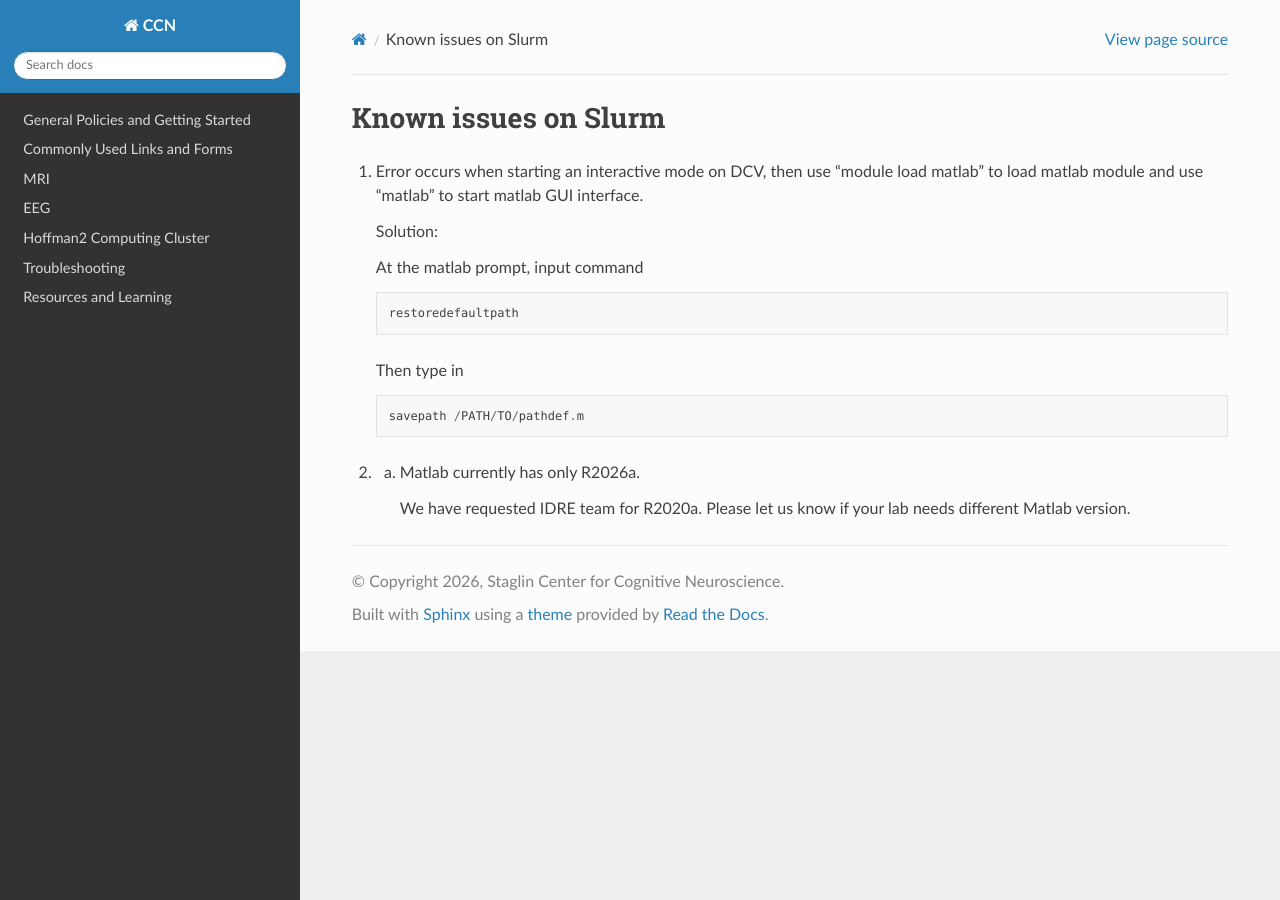
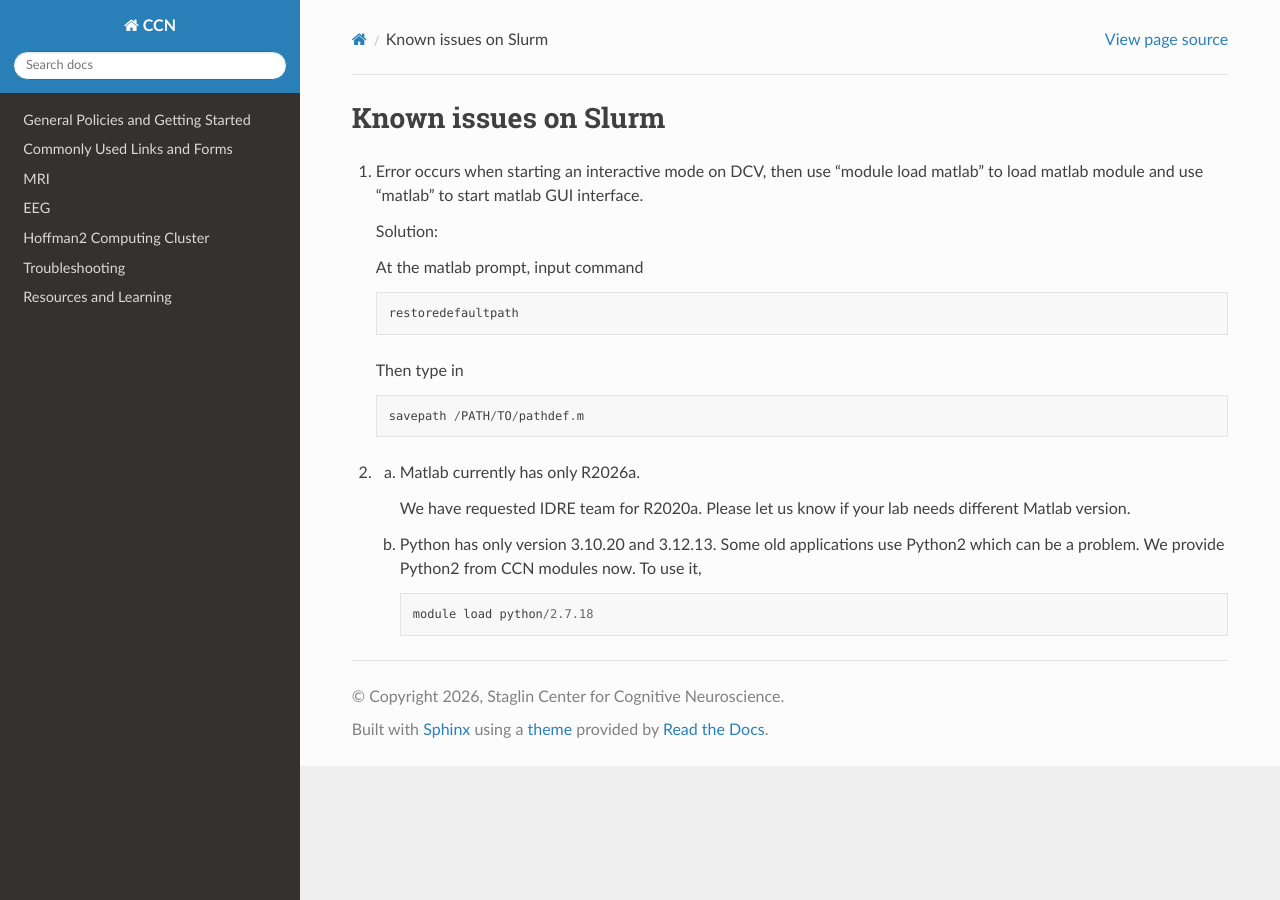
Before and after one commit to CCN-Support/CCN_Wiki, a Sphinx documentation site: the page built from docs/source/slurm_issue.rst, in a window 1280 px wide. Built offline with Sphinx 7.4.7 and the Read the Docs theme 3.1.0, drawn with Linux system fonts in a browser that asks for light colours.

Commit message:
Update slurm_issue.rst

```diff
--- a/docs/source/slurm_issue.rst
+++ b/docs/source/slurm_issue.rst
@@ -28,3 +28,9 @@ Known issues on Slurm
    a) Matlab currently has only R2026a.
 
       We have requested IDRE team for R2020a. Please let us know if your lab needs different Matlab version.
+
+   b) Python has only version 3.10.20 and 3.12.13. Some old applications use Python2 which can be a problem. We provide Python2 from CCN modules now. To use it,
+
+      .. code-block:: python
+
+        module load python/2.7.18
```
